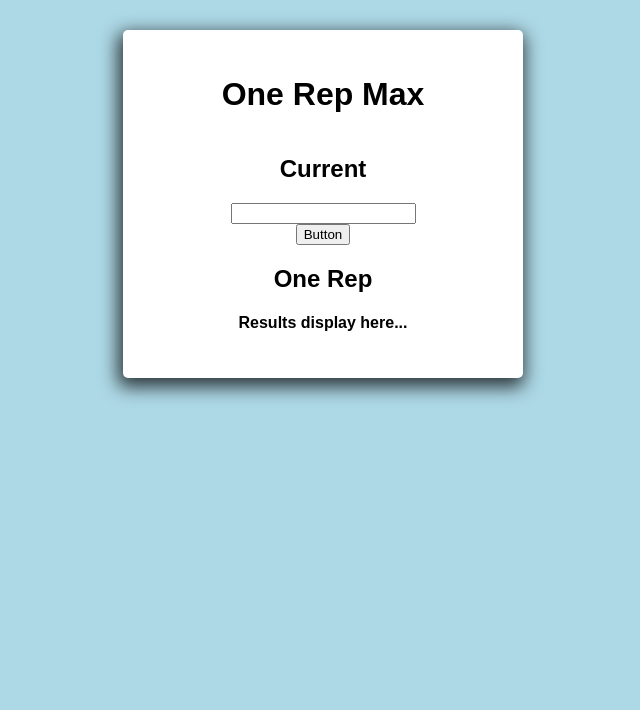
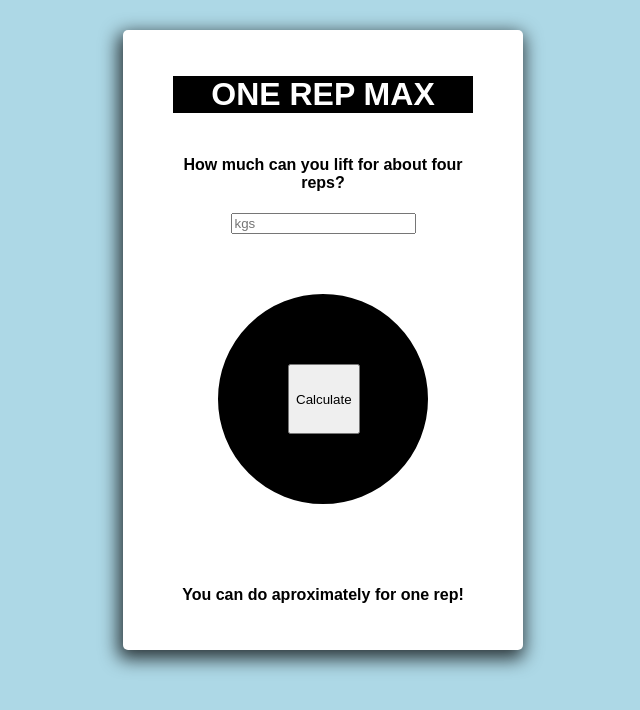
Before and after one commit to kurt-peniket/one_rm_calc, a plain HTML site: page index.html in a window 1280 px wide. Shown: the whole page, without its empty margins (317-957 px from the left). Drawn offline with Linux system fonts and the light colour scheme.

Commit message:
new changes

```diff
--- a/index.html
+++ b/index.html
@@ -4,7 +4,7 @@
     <meta charset="UTF-8">
     <meta name="viewport" content="width=device-width, initial-scale=1.0">
     <link rel="stylesheet" href="styles.css">
-    <title>Document</title>
+    <title>One Rep Max Calculator</title>
 </head>
 <body>
     <div class="box">
@@ -14,15 +14,14 @@
             </div>
             <div class="wrapper">
                 <div>
-                    <h2>Current</h2>
-                    <input type="number" id="n">
+                    <h4>How much can you lift for about four reps?</h4>
+                    <input type="number" id="n" placeholder="kgs">
                     </div>
-                        <div class="button">
-                            <button id="btn">Button</button>
+                        <div class="button-area">
+                            <button id="btn">Calculate</button>
                         </div>
                         <div class="results">
-                         <h2>One Rep</h2>
-                            <h4 id="resultN">Results display here...</h4>
+                        <h4>You can do aproximately <span id="resultN"></span> for one rep!</h4>
                     </div>
                 </div>
             </div>
--- a/index.js
+++ b/index.js
@@ -2,7 +2,10 @@ const btn = document.getElementById('btn');
 
 btn.addEventListener('click', function() {
     let n = document.getElementById('n').value;
+    document.getElementById('resultN').style.display = 'flex';
 
     return n == !isNaN ? document.getElementById('resultN').textContent = ('Please enter a number')
-    : document.getElementById('resultN').textContent = (`You can do aproximately ${(n * 1.1307 + 0.6998).toFixed(1)} for one rep!`);
+    : document.getElementById('resultN').textContent = (`${(n * 1.1307 + 0.6998).toFixed(1)}kgs`);
 })
+
+// You can do aproximately ${(n * 1.1307 + 0.6998).toFixed(1)}kg for one rep!
--- a/styles.css
+++ b/styles.css
@@ -7,6 +7,12 @@ body {
     font-family: Arial, Helvetica, sans-serif;
     text-align: center;
     background-color: lightblue;
+}
+
+.title {
+    text-transform: uppercase;
+    color: white;
+    background-color: black;
 }
 
 .box {
@@ -37,13 +43,18 @@ body {
 
 }
 
-.button {
-    /* width: 100px;
-    height: 100px;
-    border: 50px solid black;
-    border-radius: 100px; */
+.button-area {
+    width: 70px;
+    height: 70px;
+    border: 70px solid black;
+    border-radius: 120px;
+    margin: 20%;
+    font-size: 40px;
+    display: flex;
 }
 
-#resultNum {
+#resultN {
+    display: none;
     background-color: yellow;
+    font-size: 1.5rem;
 }
```
